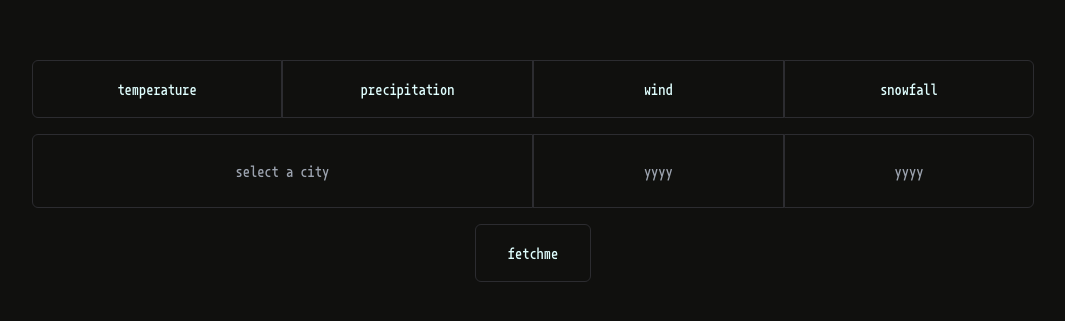
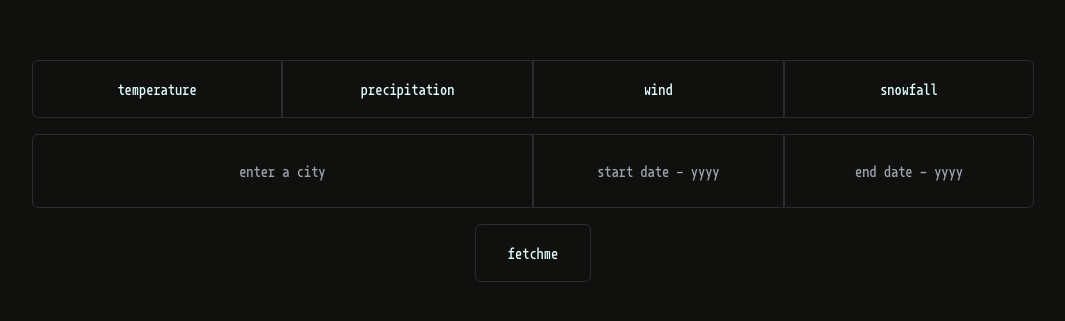
Before and after one commit to rh-el/seihlo, a React (Vite) app: page /app in a window 1280 px wide. Shown: the part 229-550 px from the top of the page, without its empty margins (107-1172 px from the left). Built offline with nearby package versions, Linux system fonts and the light colour scheme.

Commit message:
commit before removing raw, wind, snowfall inputs

```diff
--- a/src/components/CityInput.jsx
+++ b/src/components/CityInput.jsx
@@ -78,7 +78,7 @@ function CityInput(props) {
               id="ville"
               type="text"
               name="ville"
-              placeholder="select a city"
+              placeholder="enter a city"
               onChange={handleCity}
               className=" focus:outline-none w-full bg-customblack border border-customgray p-4 text-center rounded-l-md caret-customblue duration-200 focus:border-transparent focus:border-b-customblue !outline-none"
             // autocomplete="off"
--- a/src/components/DateInputs.jsx
+++ b/src/components/DateInputs.jsx
@@ -6,7 +6,7 @@ function DateInput(props) {
               type="text"
               id="start-date"
               name="start-date"
-              placeholder="yyyy"
+              placeholder="start date - yyyy"
               onChange={handleStartDate}
               className="w-6/12 bg-customblack border border-customgray p-4 text-center caret-customblue duration-200 focus:outline-none focus:border-transparent focus:border-b-customblue !outline-none"
             />
@@ -14,7 +14,7 @@ function DateInput(props) {
               type="text"
               id="end-date"
               name="end-date"
-              placeholder="yyyy"
+              placeholder="end date - yyyy"
               onChange={handleEndDate}
               className="w-6/12 bg-customblack border border-customgray p-4 text-center rounded-r-md caret-customblue duration-200 focus:outline-none focus:border-transparent focus:border-b-customblue !outline-none"
             />
--- a/src/index.css
+++ b/src/index.css
@@ -11,3 +11,7 @@
     src: url(./assets/fonts/RX100-Regular.otf);
   }
 }
+
+html {
+  scroll-behavior: smooth;
+}
```
